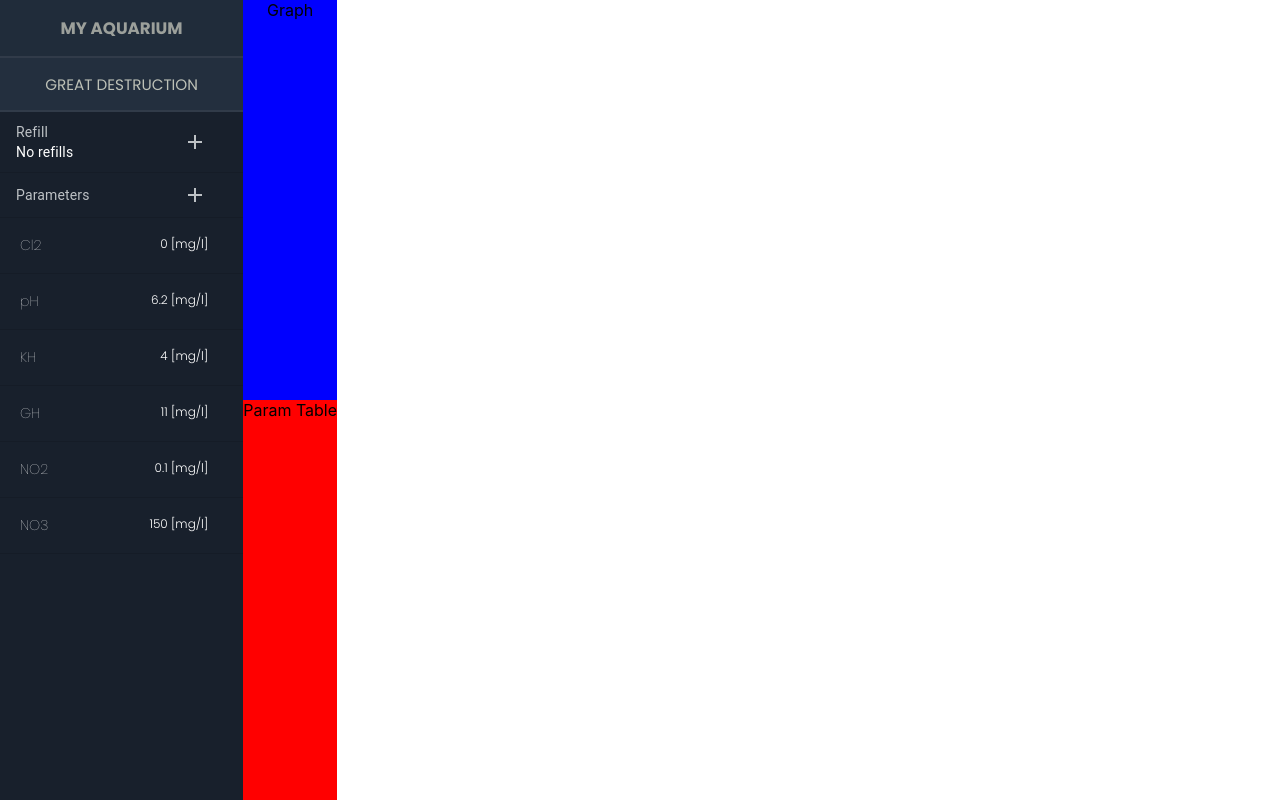
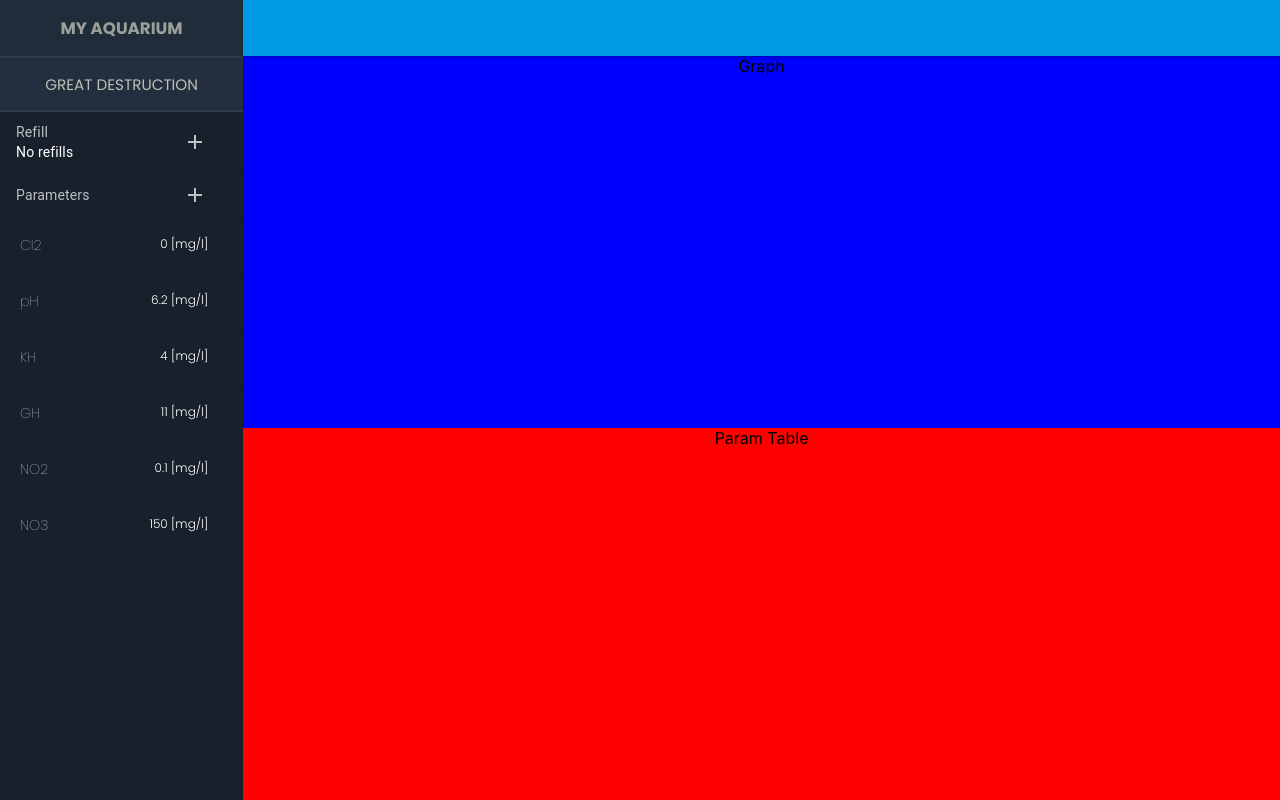
Before and after one commit to jimmeryn/my-aquarium-app, a React (Create React App) app: page /aquarium/0 in a window 1280 px wide. Built offline with nearby package versions, Linux system fonts and the light colour scheme.

Commit message:
moved Navbar to PageContent

```diff
--- a/src/components/pages/Home.tsx
+++ b/src/components/pages/Home.tsx
@@ -6,7 +6,6 @@ import PageContent from "./PageContent";
 import AquariumsList from "features/aquarium/AquariumsList";
 import FishBowlComponent from "components/FishBowlComponent";
 import Menu from "components/Menu";
-import Navbar from "components/Navbar";
 import Dialog from "features/dialog/Dialog";
 import { AquariumTitleButton } from "components/buttons/AquariumTitleButton";
 
@@ -27,7 +26,6 @@ const Home: React.FunctionComponent<{
       />
     </Menu>
     <PageContent>
-      <Navbar className="navbar" />
       <Head className="head" />
       <FishBowlComponent />
     </PageContent>
--- a/src/components/pages/PageContent.tsx
+++ b/src/components/pages/PageContent.tsx
@@ -1,5 +1,6 @@
 import React from "react";
 import styled from "styled-components";
+import Navbar from "components/Navbar";
 
 const StyledContent = styled.div`
   display: flex;
@@ -9,7 +10,10 @@ const StyledContent = styled.div`
 `;
 
 const PageContent: React.FunctionComponent = ({ children }) => (
-  <StyledContent>{children}</StyledContent>
+  <StyledContent>
+    <Navbar className="navbar" />
+    {children}
+  </StyledContent>
 );
 
 export default PageContent;
```
